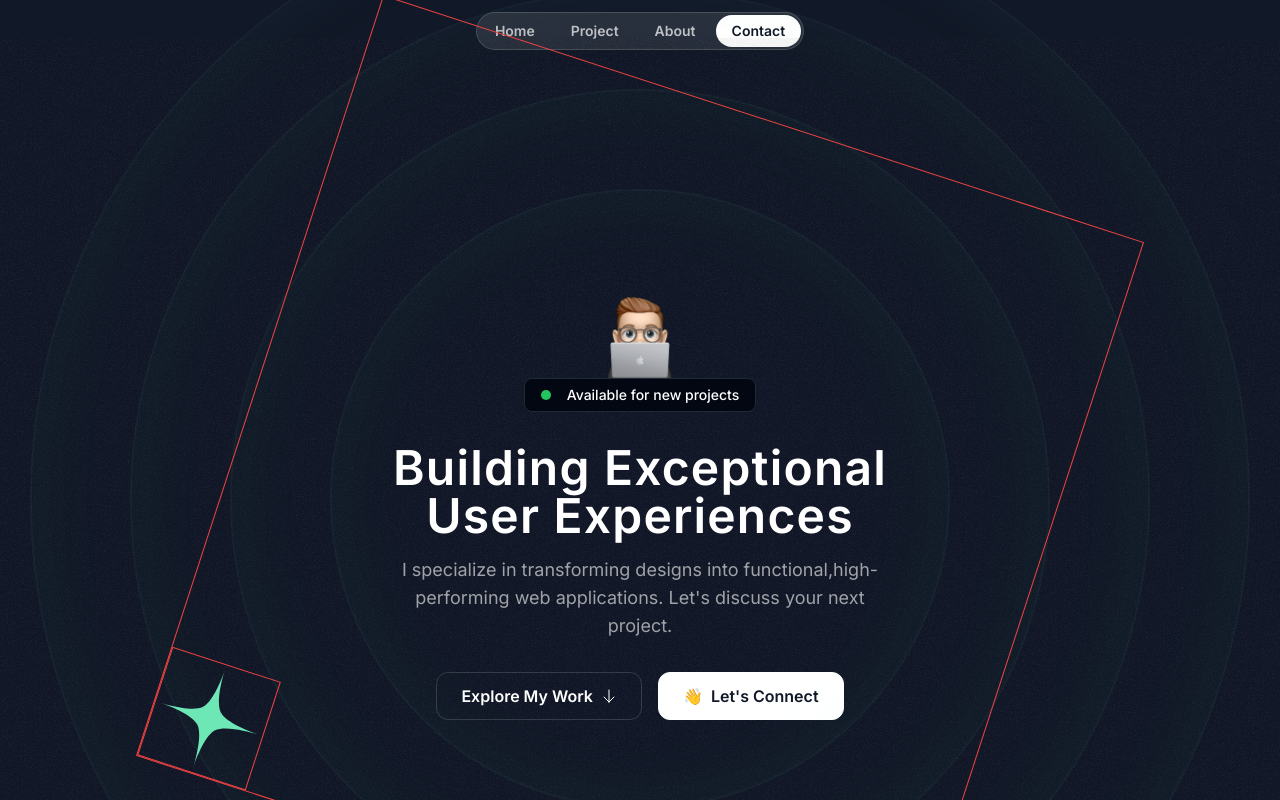
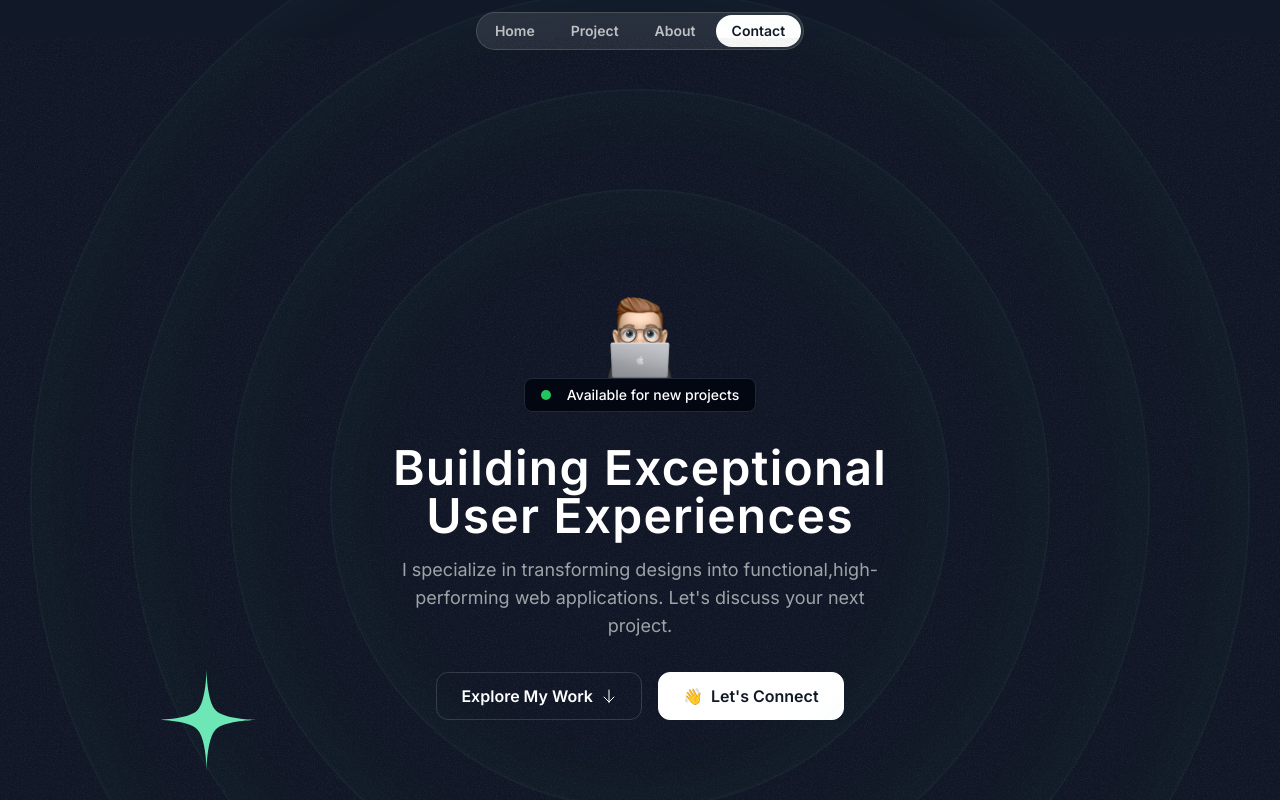
Before and after one commit to andrMaulana/single-page-portfolio, a Next.js app: page / in a window 1280 px wide. Shown: the top 800 px of the page. Built offline with nearby package versions, Linux system fonts and the light colour scheme; a web font is replaced by a local one.

Commit message:
hero orbit inline position

```diff
--- a/src/components/HeroOrbit.tsx
+++ b/src/components/HeroOrbit.tsx
@@ -7,13 +7,15 @@ export const HeroOrbit = ({
 }: PropsWithChildren<{size: number; rotation: number;}>) => {
     return (
         <div className="absolute left-1/2 top-1/2 -translate-x-1/2 -translate-y-1/2">
-        <div className="border border-red-500"
+        <div className="flex items-start justify-start"
         style={{
             transform: `rotate(${rotation}deg)`,
             height: `${size}px`,
             width: `${size}px`
          }}>
-          <div className="border border-red-500 inline-flex">
+          <div className="inline-flex" style={{
+            transform: `rotate(${rotation * -1}deg)`
+           }}>
           {children}
             </div>
           </div>
```
